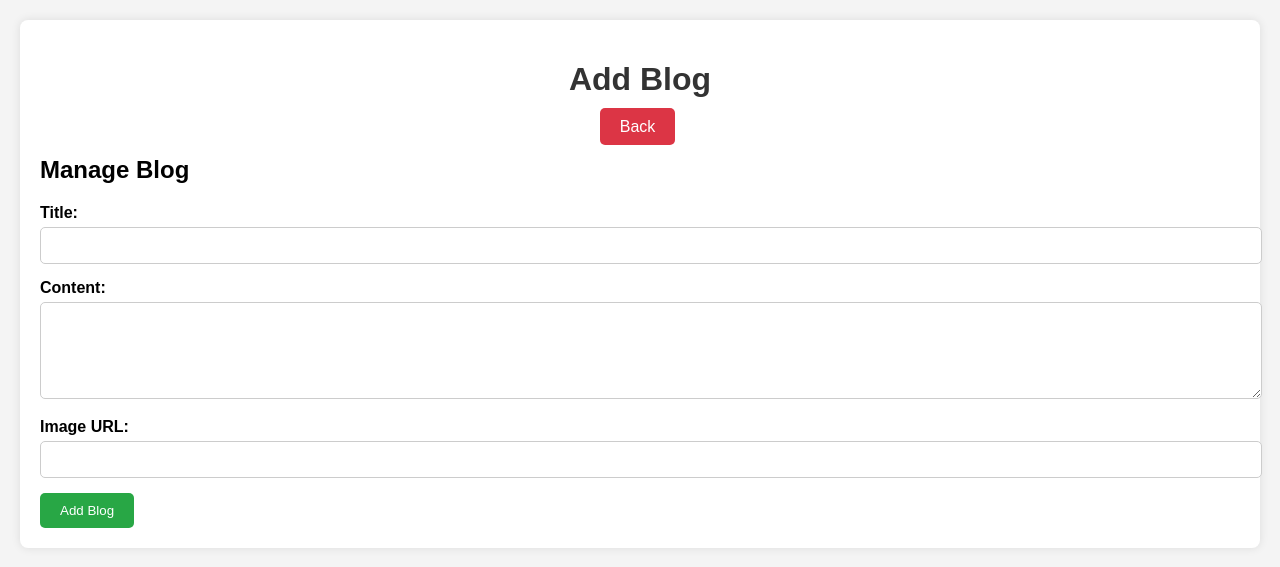
After one commit to Pasans19/PostCraft, a PHP site: page /add_blog_user.php in a window 1280 px wide. The commit adds this page. Shown: the top 567 px of the page. Run offline with PHP 8.4, Linux system fonts and the light colour scheme; the visitor is signed in with stand-in values (Sample User, id 1).

Commit message:
add newly blog add for user and add the images in each blogs

```diff
--- /dev/null
+++ b/add_blog_user.php
@@ -0,0 +1,238 @@
+<?php
+// Start session and include database configuration
+require 'session.php';
+require 'config.php';
+
+
+// Check if user is logged in and has admin role
+if (!isset($_SESSION['user_id']) || $_SESSION['role'] !== 'user') {
+    header('Location: login.php');
+    exit();
+}
+
+// Initialize variables
+$blog = [];
+$users = [];
+$success = '';
+$errors = [];
+$editMode = false;
+$editNews = ['id' => '', 'title' => '', 'content' => ''];
+
+
+// Check if edit blog action is triggered
+if (isset($_GET['action']) && $_GET['action'] === 'edit_blog' && isset($_GET['id'])) {
+    $blogId = $_GET['id'];
+
+    try {
+        $stmt = $pdo->prepare("SELECT * FROM blog WHERE id = :id");
+        $stmt->execute([':id' => $blogId]);
+        $editBlog = $stmt->fetch(PDO::FETCH_ASSOC);
+
+        if ($editBlog) {
+            $editMode = true; // Flag to indicate we are in edit mode
+        } else {
+            $errors[] = 'Blog item not found.';
+        }
+    } catch (PDOException $e) {
+        $errors[] = 'Error fetching Blog for edit: ' . $e->getMessage();
+    }
+}
+
+// Handle add blog
+if (isset($_POST['add_blog'])) {
+    $title = trim($_POST['title']);
+    $content = trim($_POST['content']);
+    $image_url = trim($_POST['image_url']);
+
+    if (empty($title) || empty($content)) {
+        $errors[] = 'Title and content are required.';
+    }
+
+    if (empty($errors)) {
+        // Add new blog with image URL
+        try {
+            $stmt = $pdo->prepare("INSERT INTO blog (title, content, image_url, created_at) VALUES (:title, :content, :image_url, NOW())");
+            $stmt->execute([
+                ':title' => $title,
+                ':content' => $content,
+                ':image_url' => $image_url
+            ]);
+            $_SESSION['message'] = 'Blog added successfully!';
+        } catch (PDOException $e) {
+            $errors[] = 'Database error: ' . $e->getMessage();
+        }
+
+        // Redirect after adding the blog
+        header('Location: user_dashboard.php');
+        exit();
+    }
+}
+
+
+// Display success message if set
+$message = isset($_SESSION['message']) ? $_SESSION['message'] : '';
+unset($_SESSION['message']); // Clear the message after displaying
+?>
+
+<!DOCTYPE html>
+<html lang="en">
+
+<head>
+    <meta charset="UTF-8">
+    <meta name="viewport" content="width=device-width, initial-scale=1.0">
+    <title>Admin Dashboard</title>
+    <style>
+        /* Include internal CSS for styling */
+        body {
+            font-family: Arial, sans-serif;
+            background-color: #f4f4f4;
+            margin: 0;
+            padding: 0;
+        }
+
+        .container {
+            max-width: 1200px;
+            margin: 20px auto;
+            padding: 20px;
+            background-color: white;
+            border-radius: 8px;
+            box-shadow: 0 0 10px rgba(0, 0, 0, 0.1);
+        }
+
+        h1 {
+            margin-bottom: 20px;
+            color: #333;
+        }
+
+        .alert {
+            padding: 10px;
+            border-radius: 5px;
+            margin-bottom: 20px;
+        }
+
+        .success {
+            background-color: #d4edda;
+            color: #155724;
+        }
+
+        .error {
+            background-color: #f8d7da;
+            color: #721c24;
+        }
+
+        .btn {
+            padding: 10px 20px;
+            border: none;
+            border-radius: 5px;
+            cursor: pointer;
+            color: white;
+            text-decoration: none;
+            margin-right: 5px;
+        }
+
+        .btn-add {
+            background-color: #007bff;
+        }
+
+        .btn-edit {
+            background-color: #ffc107;
+        }
+
+        .btn-delete {
+            background-color: #dc3545;
+        }
+
+        .form-group {
+            margin-bottom: 15px;
+        }
+
+        label {
+            display: block;
+            margin-bottom: 5px;
+            font-weight: bold;
+        }
+
+        input,
+        textarea {
+            width: 100%;
+            padding: 10px;
+            border: 1px solid #ccc;
+            border-radius: 5px;
+        }
+
+        .btn-submit {
+            padding: 10px 20px;
+            background-color: #28a745;
+            color: white;
+            border: none;
+            border-radius: 5px;
+            cursor: pointer;
+        }
+
+        .btn-submit:hover {
+            background-color: #218838;
+        }
+
+        .error {
+            color: #dc3545;
+            margin-bottom: 20px;
+        }
+
+        .success {
+            color: #28a745;
+            margin-bottom: 20px;
+        }
+    </style>
+</head>
+
+<body>
+
+    <div class="container">
+
+        <?php if ($message): ?>
+            <div class="alert success" id="successMessage">
+                <?php echo htmlspecialchars($message); ?>
+            </div>
+            <script>
+                // Automatically hide the success message after 3 seconds
+                setTimeout(function () {
+                    document.getElementById('successMessage').style.display = 'none';
+                }, 3000);
+            </script>
+        <?php endif; ?>
+
+        <center>
+            <h1>Add Blog</h1>
+            <div class="form-group">
+                <a href="user_dashboard.php" class="btn btn-delete">Back</a>
+            </div>
+        </center>
+
+        <h2>Manage Blog</h2>
+
+        <form method="POST">
+            <input type="hidden" name="blog_id"
+                value="<?php echo $editMode ? htmlspecialchars($editBlog['id']) : ''; ?>">
+            <div class="form-group">
+                <label for="title">Title:</label>
+                <input type="text" name="title"
+                    value="<?php echo $editMode ? htmlspecialchars($editBlog['title']) : ''; ?>" required>
+            </div>
+            <div class="form-group">
+                <label for="content">Content:</label>
+                <textarea name="content" rows="5"
+                    required><?php echo $editMode ? htmlspecialchars($editBlog['content']) : ''; ?></textarea>
+            </div>
+            <div class="form-group">
+                <label for="image_url">Image URL:</label>
+                <input type="text" name="image_url"
+                    value="<?php echo $editMode ? htmlspecialchars($editBlog['image_url']) : ''; ?>">
+            </div>
+
+            <button type="submit" name="<?php echo $editMode ? 'update_blog' : 'add_blog'; ?>"
+                class="btn-submit"><?php echo $editMode ? 'Update Blog' : 'Add Blog'; ?></button>
+        </form>
+    </div>
+</body>
+
+</html>
--- a/admin_dashboard.php
+++ b/admin_dashboard.php
@@ -11,12 +11,12 @@ if (!isset($_SESSION['user_id']) || $_SESSION['role'] !== 'admin') {
 }
 
 // Initialize variables
-$news = [];
+$blog = [];
 $users = [];
 $success = '';
 $errors = [];
 $editMode = false;
-$editNews = ['id' => '', 'title' => '', 'content' => ''];
+$editBlog = ['id' => '', 'title' => '', 'content' => ''];
 
 // Function to fetch blog items
 function fetchBlog($pdo)
```
Also changed, not shown: user_dashboard.php (+8 -2 lines).
